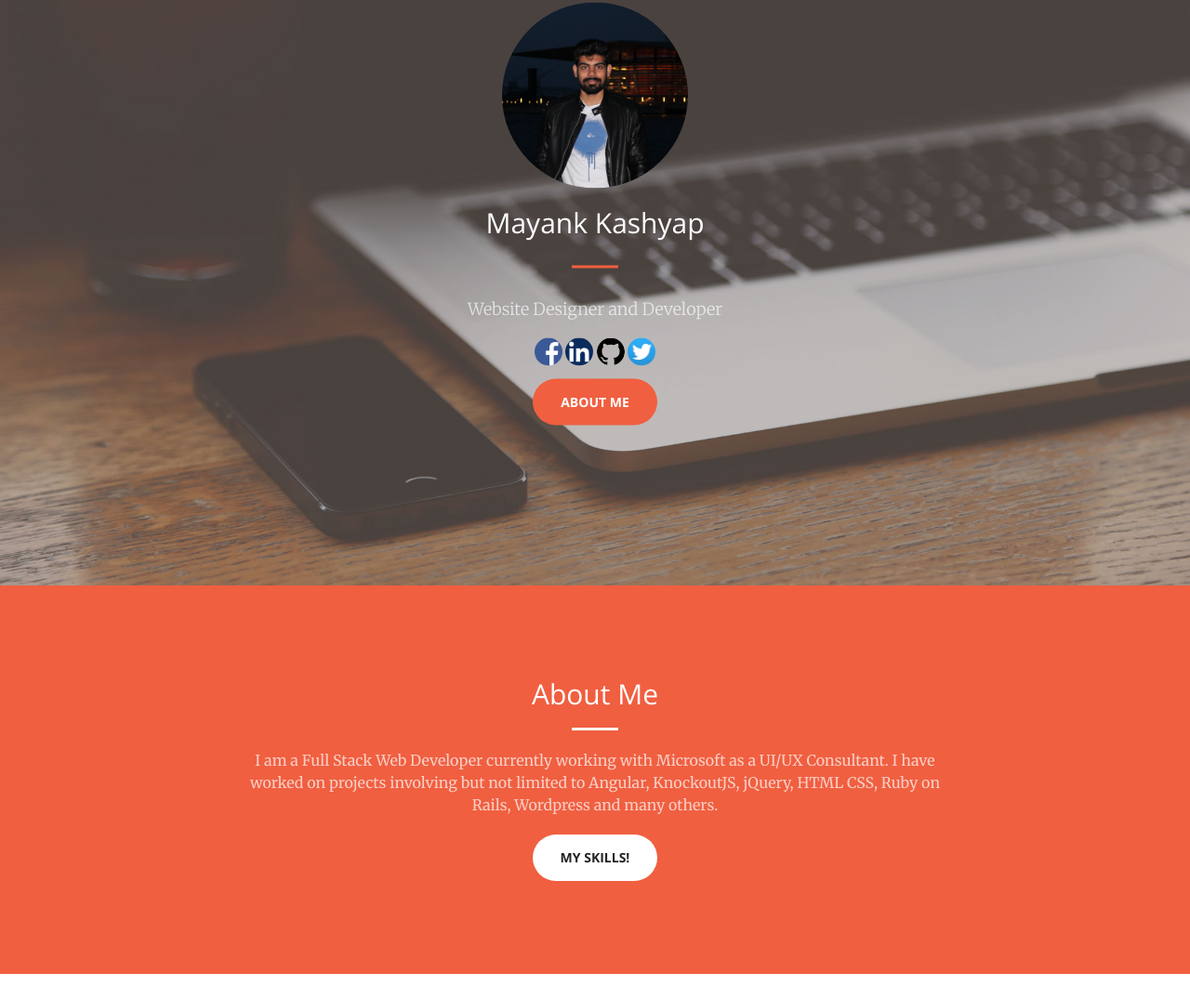
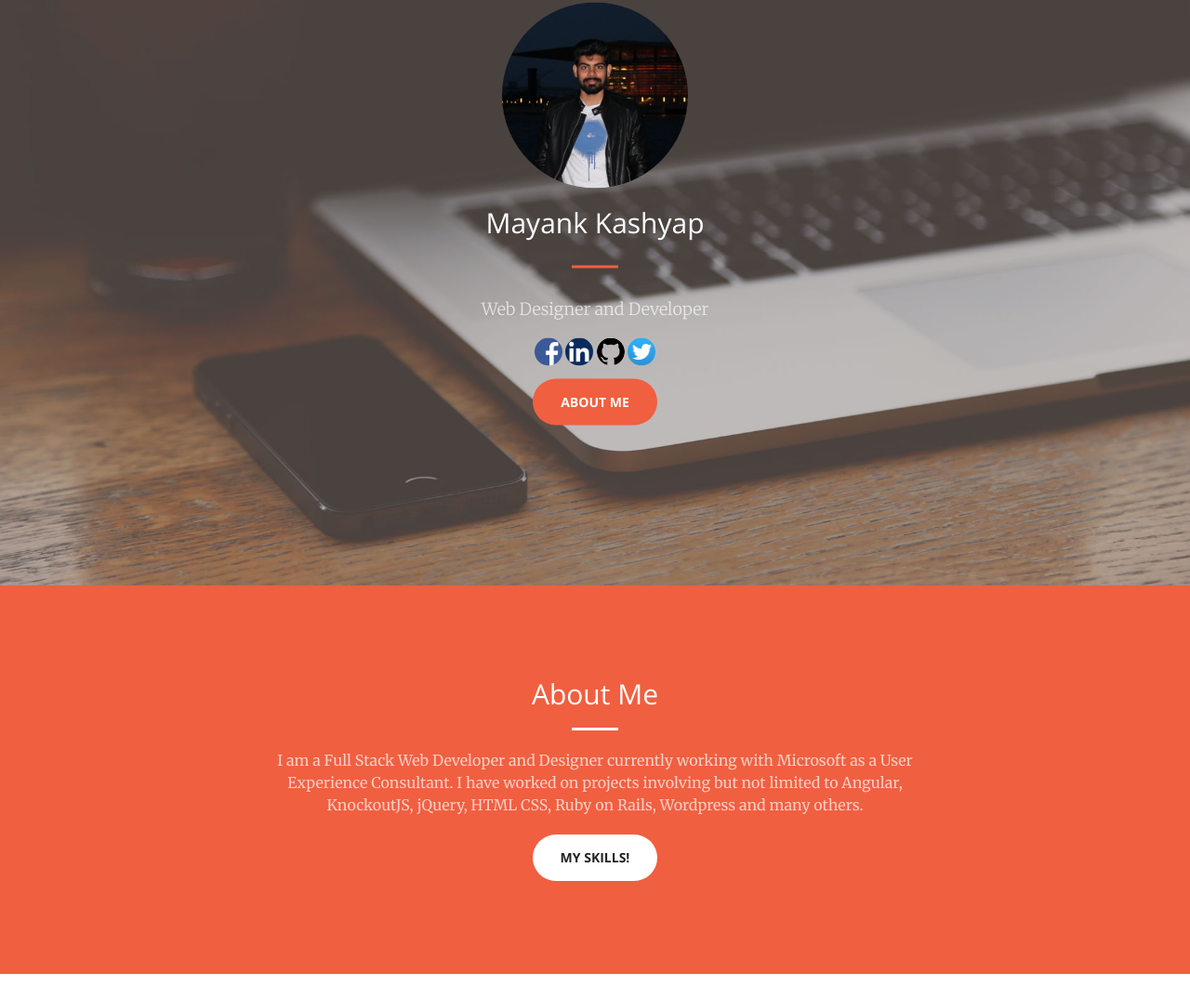
Before and after one commit to kspmayank/kspmayank.github.io, a plain HTML site: page index.html in a window 1280 px wide. Shown: the part 170-1245 px from the top of the page at 93% size. Drawn offline with nearby package versions, Linux system fonts and the light colour scheme.

Commit message:
Update index.html

```diff
--- a/index.html
+++ b/index.html
@@ -100,7 +100,7 @@
                 <img style="border-radius:100%;" height="200" width="200"  src="img/mayank_web.png" alt="Mayank Kashyap">
                 <h2>Mayank Kashyap</h2>
                 <hr>
-                <p style="margin-bottom:1em;">Website Designer and Developer</p>
+                <p style="margin-bottom:1em;">Web Designer and Developer</p>
                 <div style="margin-bottom:1em;">
                     <a href="http://www.facebook.com/kspmayank"><img style="border-radius:100%;" height="30" width="30"  src="img/social/fb.png">
                     <a href="https://in.linkedin.com/pub/mayank-kashyap/25/b84/5aa"><img style="border-radius:100%;" height="30" width="30"  src="img/social/linkedin.png">
@@ -118,7 +118,7 @@
                 <div class="col-lg-8 col-lg-offset-2 text-center">
                     <h2 class="section-heading">About Me</h2>
                     <hr class="light">
-                    <p class="text-faded">I am a Full Stack Web Developer currently working with Microsoft as a UI/UX Consultant. I have worked on projects involving but not limited to Angular, KnockoutJS, jQuery, HTML CSS, Ruby on Rails, Wordpress and many others.</p>
+                    <p class="text-faded">I am a Full Stack Web Developer and Designer currently working with Microsoft as a User Experience Consultant. I have worked on projects involving but not limited to Angular, KnockoutJS, jQuery, HTML CSS, Ruby on Rails, Wordpress and many others.</p>
                     <a href="#services" class="btn btn-default btn-xl page-scroll">My Skills!</a>
                 </div>
             </div>
```
